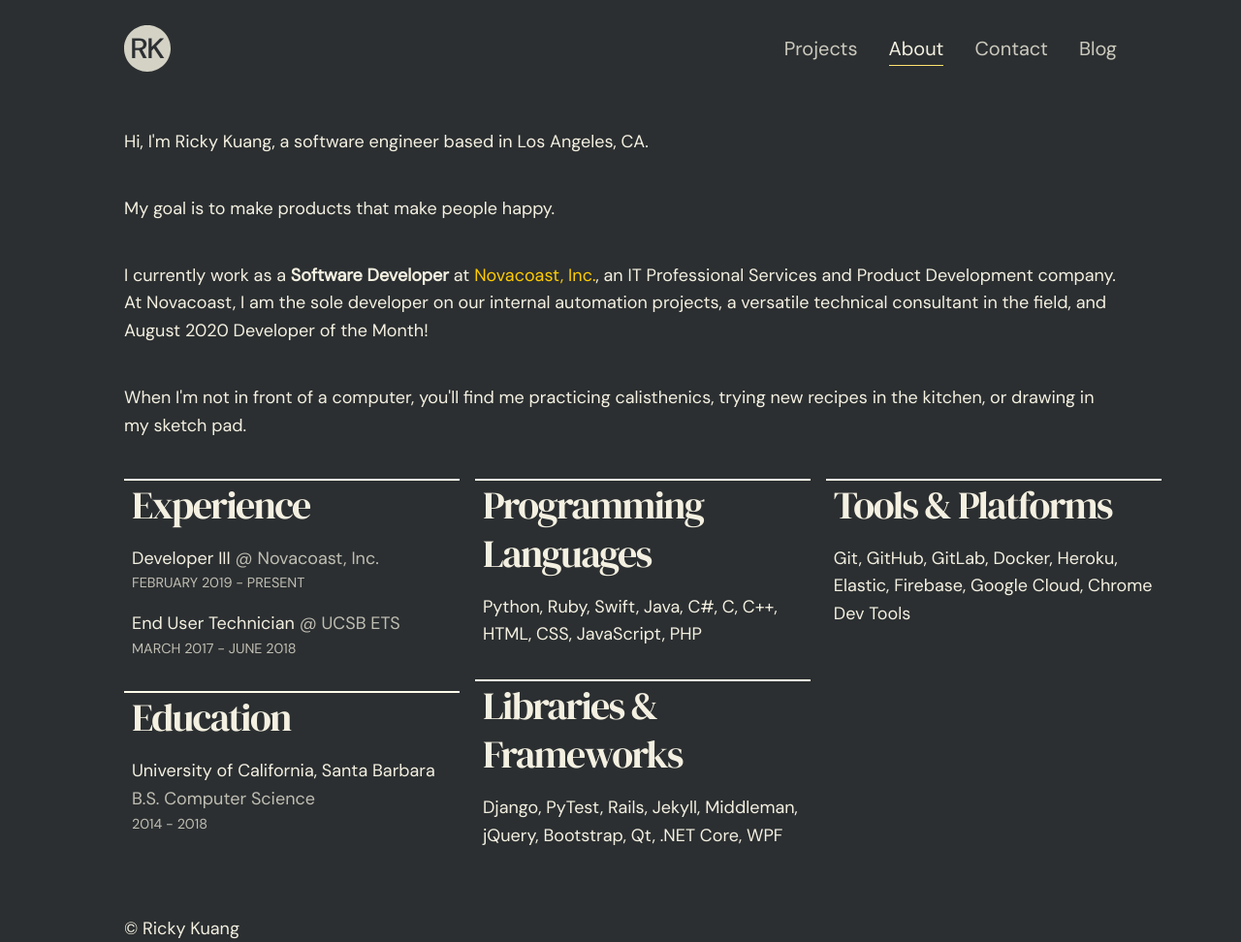
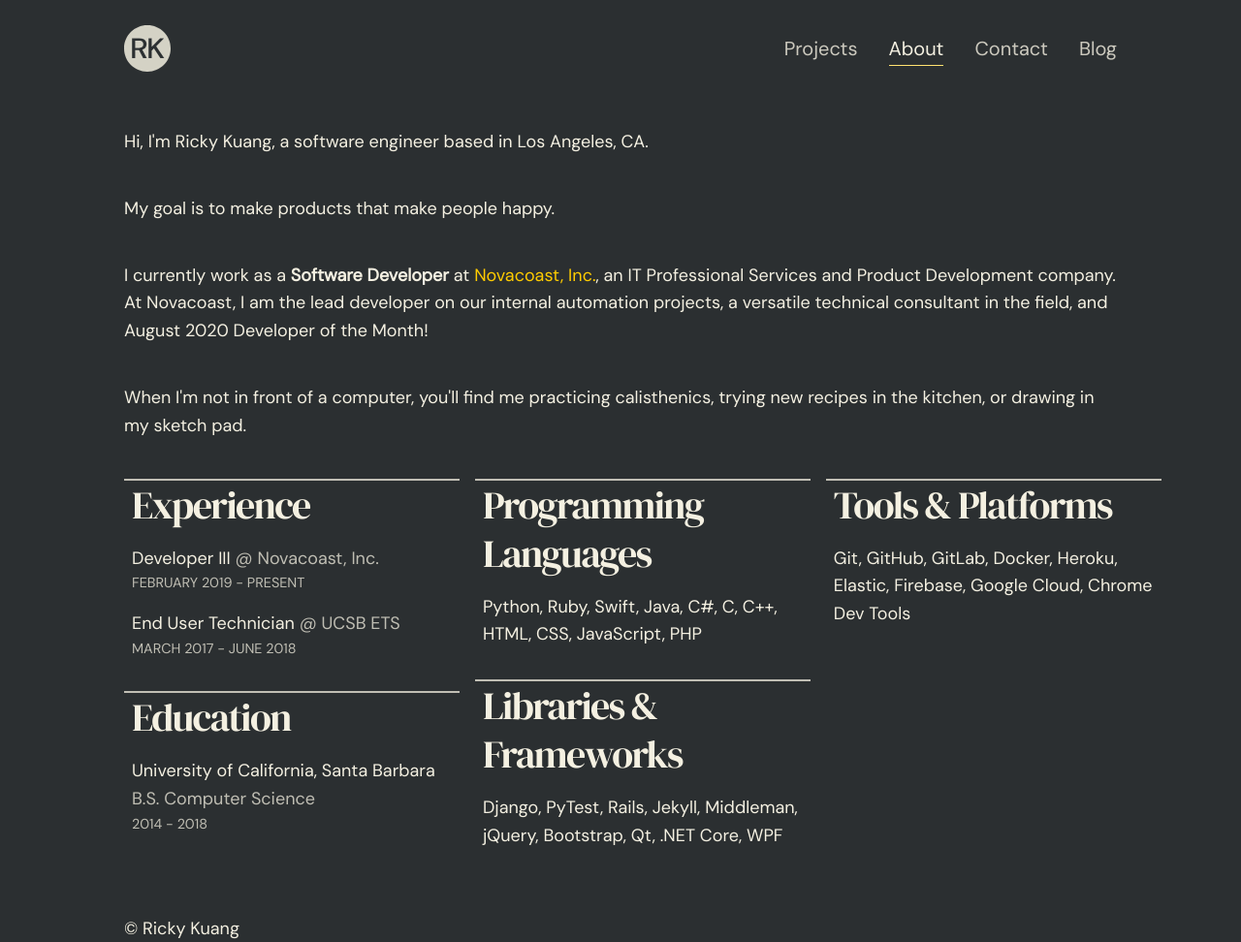
Before and after one commit to rkuang/rkuang.github.io, a Jekyll site: the page built from about.html, in a window 1280 px wide. Shown: the whole page at 97% size. Built offline with Jekyll 4.4.1, drawn with Linux system fonts in a browser that asks for light colours; some web fonts are replaced.

Commit message:
adjust styles and wording on my profile

```diff
--- a/_includes/profile.html
+++ b/_includes/profile.html
@@ -10,7 +10,7 @@
 <p>
   I currently work as a <strong>Software Developer</strong> at
   <a href="https://www.novacoast.com/">Novacoast, Inc.</a>, an IT Professional
-  Services and Product Development company. At Novacoast, I am the sole
+  Services and Product Development company. At Novacoast, I am the lead
   developer on our internal automation projects, a versatile technical
   consultant in the field, and August 2020 Developer of the Month!
 </p>
--- a/_sass/_about.scss
+++ b/_sass/_about.scss
@@ -13,7 +13,7 @@
   height: 450px;
 
   .resume-card {
-    border-top: 2px solid $color-primary;
+    border-top: 2px solid $color-text-sunken;
     padding-left: 8px;
     width: 33%;
     margin: 0;
```
